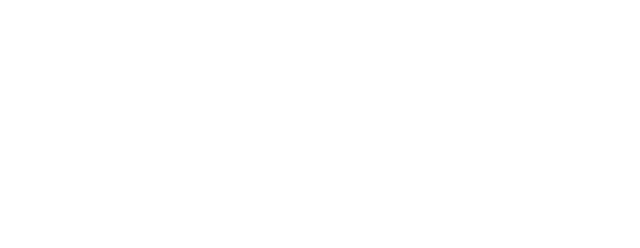
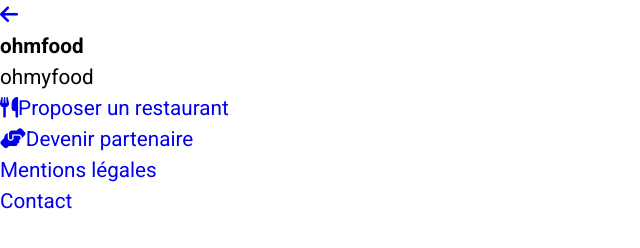
Before and after one commit to Sam2Lowry/Belloneyannick_3_18072021, a plain HTML site: page a_la_francaise.html in a window 1280 px wide. Shown: the whole page, without its empty margins (0-640 px from the left). Drawn offline with Linux system fonts and the light colour scheme; a web font is replaced by a local one.

Commit message:
rest__pages

```diff
--- a/a_la_francaise.html
+++ b/a_la_francaise.html
@@ -0,0 +1,65 @@
+<!DOCTYPE html>
+<html lang="fr-FR">
+  <head>
+    <meta charset="UTF-8" />
+    <meta http-equiv="X-UA-Compatible" content="IE=edge" />
+    <meta name="viewport" content="width=device-width, initial-scale=1.0" />
+    <link rel="stylesheet" href="style.css" />
+    <meta name="title" content="Chez "À la française" - Ohmyfood!" />
+    <meta
+      name="description"
+      content="Ohmyfood! est une entreprise de commande de repas en ligne.Le concept est de vous permettre de composer vos propres menus en toute liberté pour éviter les temps d'attente incessants"
+    />
+    <!-- Open graph -->
+    <meta property="og:type" content="website" />
+    <meta property="og:url" content="#" />
+    <meta
+      property="og:title"
+      content="ohmyfood - Au bon remugle ! Servi vite et encore tiède !"
+    />
+    <meta property="og:type" content="website" />
+    <meta
+      property="og:url"
+      content="https://www.ohmyfood.com/miam_du_remugle"
+    />
+    <meta property="og:image" content="src/images/remugle.png" />
+    <script
+      src="https://kit.fontawesome.com/30c3931934.js"
+      crossorigin="anonymous"
+    ></script>
+  </head>
+  <body>
+    <header class="header--back">
+      <a href="./index.html"><i class="fas fa-arrow-left header__arrow"></i></a>
+      <h1 class="header__title">ohmfood</h1>
+    </header>
+
+    <footer class="footer">
+      <div class="container">
+        <span class="footer__title">ohmyfood</span>
+        <ul class="footer__list">
+          <li class="footer__list__elmt">
+            <a class="footer__link" href="#"
+              ><i class="footer__icon fas fa-utensils"></i>Proposer un
+              restaurant</a
+            >
+          </li>
+          <li class="footer__list__elmt">
+            <a class="footer__link" href="#"
+              ><i class="footer__icon fas fa-hands-helping"></i>Devenir
+              partenaire</a
+            >
+          </li>
+          <li class="footer__list__elmt">
+            <a class="footer__link" href="#">Mentions légales</a>
+          </li>
+          <li class="footer__list__elmt">
+            <a class="footer__link" href="mailto:nomnomnom@ohmyfood.com"
+              >Contact</a
+            >
+          </li>
+        </ul>
+      </div>
+    </footer>
+  </body>
+</html>
```
Also changed, not shown: index.html (+0 -1 lines), la_note_enchantee.html (+65 -0 lines), la_palette_du_gout.html (+65 -0 lines), le_delice_des_sens.html (+65 -0 lines).
